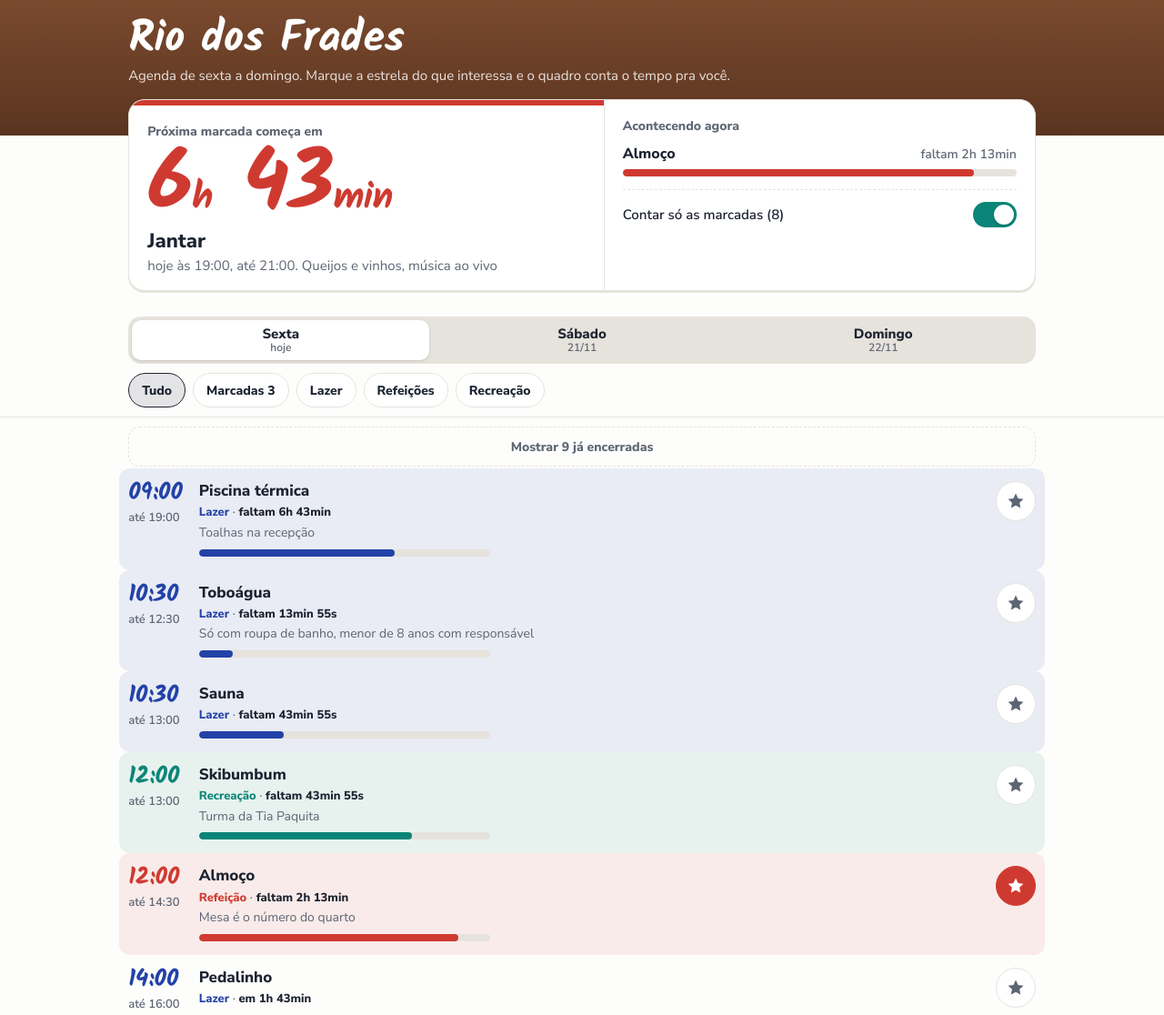
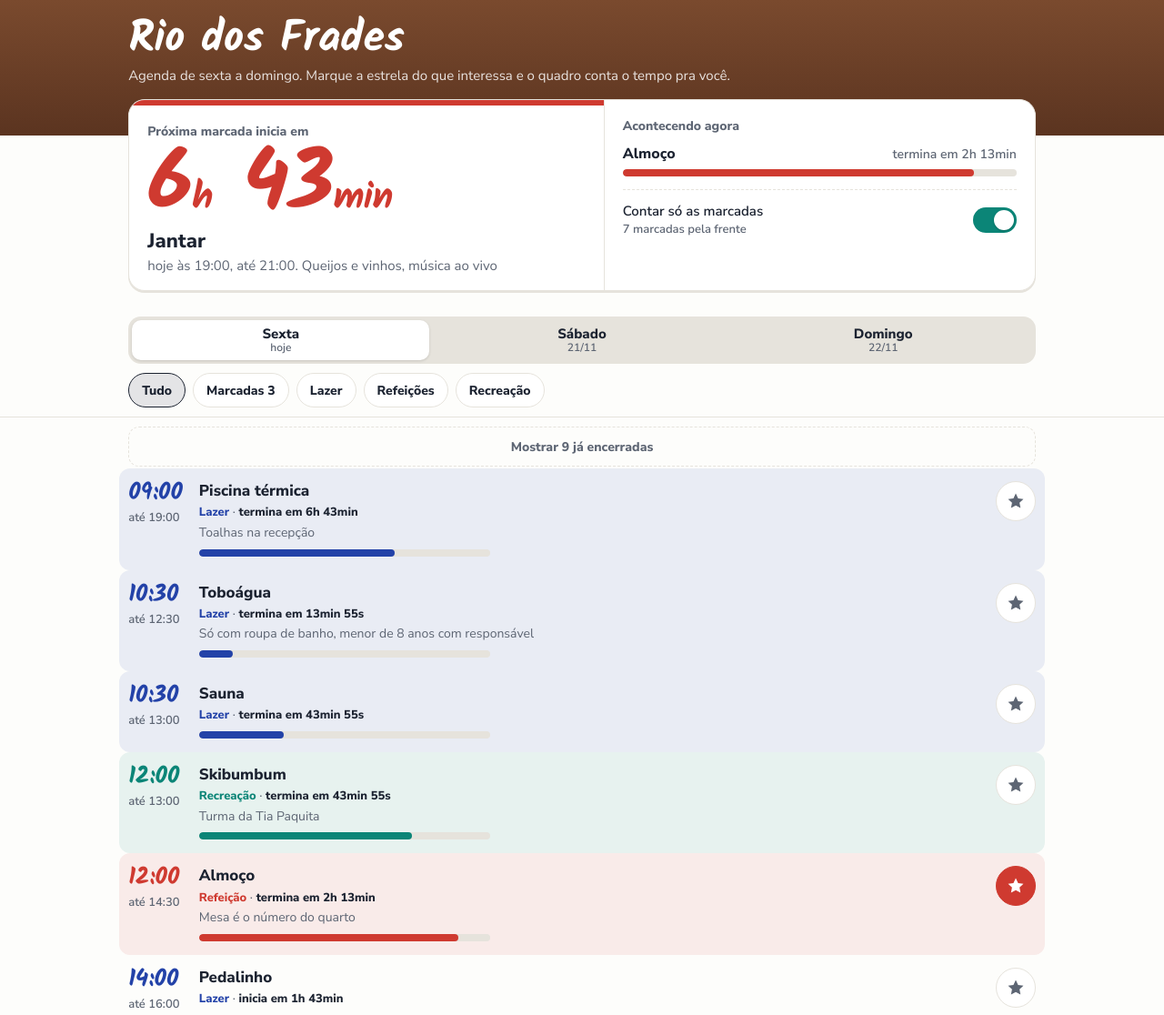
Before and after one commit to pablorgarrido/pousada-rio-dos-frades, a plain HTML site: page index.html in a window 1280 px wide. Shown: the top 1116 px of the page at 91% size. Drawn offline with Linux system fonts and the light colour scheme.

Commit message:
Contador de marcadas considera só as que estão pela frente; textos inicia em/termina em
Co-Authored-By: Claude Opus 5.5 <noreply@anthropic.com>
Claude-Session: https://claude.ai/code/session_01AX9ehD3AwpgRYKV6FUdi9o

```diff
--- a/index.html
+++ b/index.html
@@ -46,12 +46,14 @@ header p{margin:4px 0 0;opacity:.85;font-size:15px}
 .bar i{display:block;height:100%;border-radius:8px;background:var(--c,var(--teal));transition:width .6s}
 .empty{color:var(--soft);margin:8px 0 0;font-size:15px}
 .tog{display:flex;align-items:center;justify-content:space-between;gap:12px;margin-top:14px;padding-top:12px;border-top:1px dashed var(--line);font-size:15px;font-weight:600;cursor:pointer;min-height:44px}
+.tog small{display:block;font-size:13px;font-weight:600;color:var(--soft)}
 .tog input{appearance:none;-webkit-appearance:none;flex:none;width:48px;height:28px;border-radius:28px;background:var(--line);position:relative;cursor:pointer;margin:0;transition:background .2s}
 .tog input::after{content:"";position:absolute;top:3px;left:3px;width:22px;height:22px;border-radius:50%;background:#fff;box-shadow:0 1px 2px #0003;transition:transform .2s}
 .tog input:checked{background:var(--teal)}
 .tog input:checked::after{transform:translateX(20px)}
 .sticky{position:sticky;top:0;z-index:5;background:color-mix(in srgb,var(--bg) 92%,transparent);backdrop-filter:blur(10px);-webkit-backdrop-filter:blur(10px);border-bottom:1px solid var(--line);padding-top:max(10px,env(safe-area-inset-top,0px));margin-top:18px}
 .mini{display:none;align-items:center;gap:8px;font-size:14px;font-weight:700;padding-bottom:8px;white-space:nowrap;overflow:hidden}
+.mini span{flex:0 1 auto}
 .mini b{font-family:Kalam,cursive;font-size:20px;color:var(--c,var(--teal));font-variant-numeric:tabular-nums}
 .mini span{overflow:hidden;text-overflow:ellipsis}
 .stuck .mini{display:flex}
@@ -116,7 +118,7 @@ header p{display:none}
 <div class="panel" id="panel">
 <div class="nx" id="next"></div>
 <div class="nw"><div id="now"></div>
-<label class="tog" for="only"><span>Contar só as marcadas <span id="cnt"></span></span><input type="checkbox" id="only" role="switch" checked></label>
+<label class="tog" for="only"><span>Contar só as marcadas<small id="cnt"></small></span><input type="checkbox" id="only" role="switch" checked></label>
 </div>
 </div>
 </div>
@@ -206,7 +208,7 @@ const dayName=d=>d===today?'hoje':DAYS.find(x=>x[0]===d)[1].toLowerCase();
 const star='<svg viewBox="0 0 24 24" aria-hidden="true"><path fill="currentColor" d="M12 2.8l2.8 5.9 6.4.8-4.7 4.4 1.2 6.4L12 17.2l-5.7 3.1 1.2-6.4-4.7-4.4 6.4-.8z"/></svg>';
 const $=id=>document.getElementById(id);
 const track=(event,data)=>{try{window.gtag&&window.gtag('event',event,data)}catch(e){}};
-const mine=()=>only&&fav.size>0;
+const mine=()=>only&&ev.some(x=>fav.has(x.id)&&x.b>Date.now());
 const pool=()=>mine()?ev.filter(x=>fav.has(x.id)):ev;
 
 function renderNow(){
@@ -217,23 +219,24 @@ function renderNow(){
     const same=up.filter(x=>x.a===nx.a).map(x=>x.n);
     const c=CAT[nx.c][1];
     $('next').style.setProperty('--c',c);
-    $('next').innerHTML=`<p class="lbl">${mine()?'Próxima marcada começa em':'Próxima atividade começa em'}</p><div class="big mk">${fmtBig(nx.a-t)}</div><p class="nname">${same.join(', ')}</p><p class="nmeta">${dayName(nx.d)} às ${nx.s}, até ${nx.e}${same.length===1&&nx.note?'. '+nx.note:''}</p>`;
+    $('next').innerHTML=`<p class="lbl">${mine()?'Próxima marcada inicia em':'Próxima atividade inicia em'}</p><div class="big mk">${fmtBig(nx.a-t)}</div><p class="nname">${same.join(', ')}</p><p class="nmeta">${dayName(nx.d)} às ${nx.s}, até ${nx.e}${same.length===1&&nx.note?'. '+nx.note:''}</p>`;
     $('mini').style.setProperty('--c',c);
-    $('mini').innerHTML=`<b>${fmt(nx.a-t)}</b><span>até ${same.join(', ')}</span>`;
+    $('mini').innerHTML=`<span>${same.join(', ')} inicia em</span><b>${fmt(nx.a-t)}</b>`;
   }else{
     $('next').innerHTML=`<p class="lbl">Próxima atividade</p><div class="big mk">fim</div><p class="nname">Nada ${mine()?'marcado ':''}pela frente</p><p class="nmeta">Boa volta pra casa.</p>`;
     $('mini').innerHTML='<span>Nada mais pela frente</span>';
   }
-  $('now').innerHTML=`<p class="lbl">Acontecendo agora</p>`+(cur.length?`<ul class="nowl">${cur.map(x=>`<li style="--c:${CAT[x.c][1]}"><div class="t"><span>${x.n}</span><span class="r">faltam ${fmt(x.b-t)}</span></div><div class="bar"><i style="width:${100-(t-x.a)/(x.b-x.a)*100}%"></i></div></li>`).join('')}</ul>`:`<p class="empty">${mine()?'Nenhuma marcada rolando agora.':'Nada rolando neste momento.'}</p>`);
-  $('cnt').textContent='('+fav.size+')';
+  $('now').innerHTML=`<p class="lbl">Acontecendo agora</p>`+(cur.length?`<ul class="nowl">${cur.map(x=>`<li style="--c:${CAT[x.c][1]}"><div class="t"><span>${x.n}</span><span class="r">termina em ${fmt(x.b-t)}</span></div><div class="bar"><i style="width:${100-(t-x.a)/(x.b-x.a)*100}%"></i></div></li>`).join('')}</ul>`:`<p class="empty">${mine()?'Nenhuma marcada rolando agora.':'Nada rolando neste momento.'}</p>`);
+  const ahead=ev.filter(x=>fav.has(x.id)&&x.b>t).length;
+  $('cnt').textContent=ahead?ahead+' marcada'+(ahead>1?'s':'')+' pela frente':'nenhuma marcada pela frente';
   $('only').checked=only;
 }
 
 function rowHTML(x,t){
   const c=CAT[x.c][1],on=x.a<=t&&t<x.b,past=t>=x.b;
   let st='';
-  if(on)st=` · <span class="st">faltam ${fmt(x.b-t)}</span>`;
-  else if(!past&&x.a-t<3*3600e3)st=` · <span class="st">em ${fmt(x.a-t)}</span>`;
+  if(on)st=` · <span class="st">termina em ${fmt(x.b-t)}</span>`;
+  else if(!past&&x.a-t<3*3600e3)st=` · <span class="st">inicia em ${fmt(x.a-t)}</span>`;
   return `<li class="row${on?' on':''}${past?' past':''}" style="--c:${c}"><div class="tm">${x.s}<small>até ${x.e}</small></div><div><h3>${x.n}</h3><p><span class="tag">${CAT[x.c][0]}</span>${st}</p>${x.note?`<p>${x.note}</p>`:''}${on?`<div class="bar"><i style="width:${100-(t-x.a)/(x.b-x.a)*100}%"></i></div>`:''}</div><button type="button" class="fav" data-id="${x.id}" aria-pressed="${fav.has(x.id)}" aria-label="Marcar ${x.n} às ${x.s}">${star}</button></li>`;
 }
 
```
